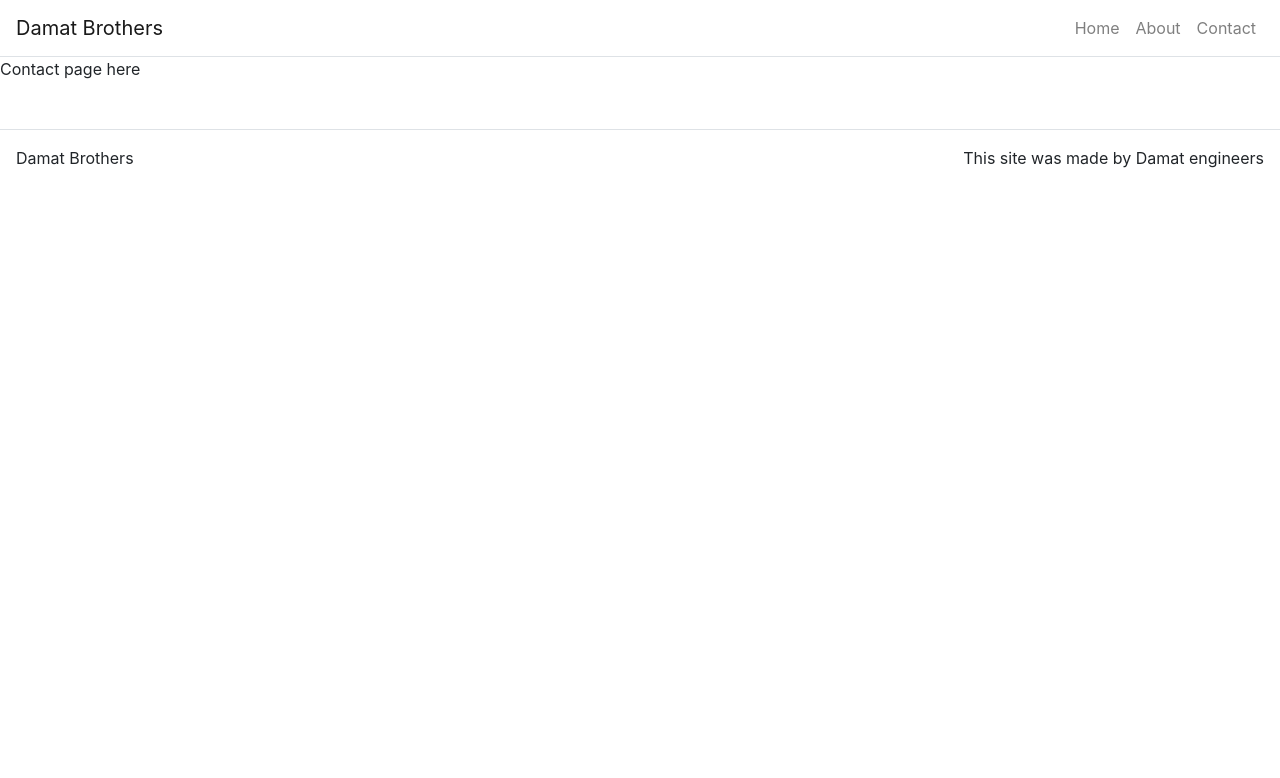
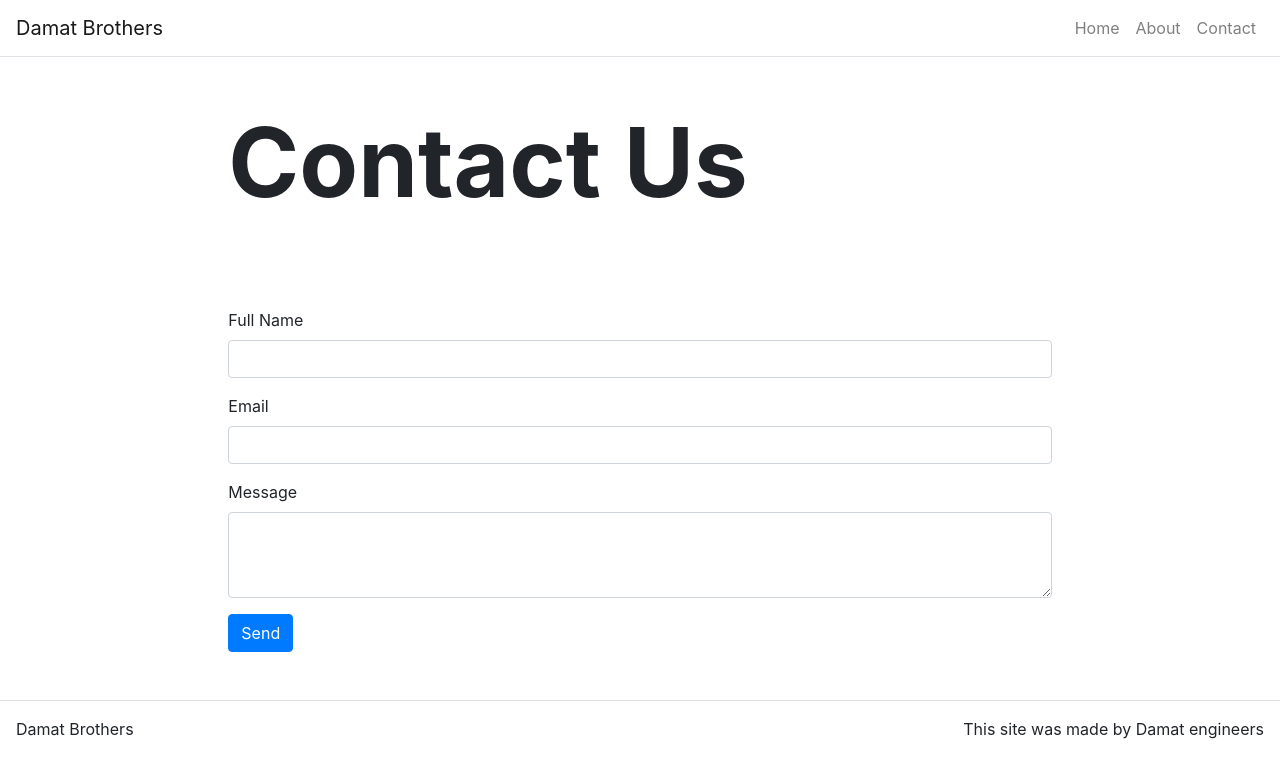
Before and after one commit to tuncerdamat/react-portfolio-1, a React (Create React App) app: page /contact in a window 1280 px wide. Shown: the top 778 px of the page. Built offline with nearby package versions, Linux system fonts and the light colour scheme.

Commit message:
Axios Promise library and form on contact page
[branch:master]

```diff
--- a/package.json
+++ b/package.json
@@ -6,6 +6,7 @@
     "@testing-library/jest-dom": "^5.11.4",
     "@testing-library/react": "^11.1.0",
     "@testing-library/user-event": "^12.1.10",
+    "axios": "^0.21.0",
     "bootstrap": "^4.5.3",
     "react": "^17.0.1",
     "react-bootstrap": "^1.4.0",
--- a/src/index.css
+++ b/src/index.css
@@ -37,3 +37,13 @@
   font-size: 16px;
   margin: 0px;
 }
+
+.success-msg {
+    color: #57A773;
+    padding: 10px 15px;
+}
+
+.error-msg {
+    color: #EE6352;
+    padding: 10px 15px;
+}
--- a/src/pages/ContactPage.js
+++ b/src/pages/ContactPage.js
@@ -1,11 +1,80 @@
 import React from 'react';
+import Hero from "../components/Hero";
+import Content from "../components/Content";
+import Form from "react-bootstrap/Form";
+import {Button} from "react-bootstrap";
+
+ class ContactPage extends React.Component {
+
+     constructor(props) {
+         super(props);
+
+         this.state = {
+             name: "",
+             email: "",
+             message: "",
+             disabled: false,
+             emailSent: null,
+         }
+     }
+
+     handleChange = (event) => {
+         const target = event.target;
+         const value = target.type === 'checkbox' ? target.checked : target.value;
+         const name = target.name;
+
+         this.setState({
+            [name]: value
+         });
+     }
+
+     handleSubmit = (event) => {
+         event.preventDefault();
+
+         this.setState({
+             disabled: true,
+         });
+     }
+
+     render() {
+         return (
+             <div>
+                 <Hero title={this.props.title} />
+
+                 <Content>
+                     <Form onSubmit={this.handleSubmit}>
+                         <Form.Group>
+                             <Form.Label htmlFor="full-name">Full Name</Form.Label>
+                             <Form.Control id="full-name" name="name" type="text" value={this.state.name} onChange={this.handleChange} />
+                         </Form.Group>
 
 
-function ContactPage(props){
-    return (
-        <p>Contact page here</p>
-    );
-}
+                         <Form.Group>
+                             <Form.Label htmlFor="email">Email</Form.Label>
+                             <Form.Control id="email" name="email" type="email" value={this.state.email} onChange={this.handleChange} />
+                         </Form.Group>
+
+
+                         <Form.Group>
+                             <Form.Label htmlFor="message">Message</Form.Label>
+                             <Form.Control id="message" name="message" as="textarea"rows="3" value={this.state.message} onChange={this.handleChange} />
+                         </Form.Group>
+
+                         <Button className="d-inline-block"
+                                 variant="primary"
+                                 type="submit"
+                                 disabled={this.state.disabled}>
+                             Send
+                         </Button>
+
+                         {this.state.emailSent === true && <p className="d-inline success-msg">Email sent</p>}
+                         {this.state.emailSent === false && <p className="d-inline error-msg">Email not sent</p>}
+                     </Form>
+                 </Content>
+             </div>
+         );
+     }
+ }
 
 
 export default ContactPage;
```
Also changed, not shown: 1 other file (tests, documents, lock files or other folders).
